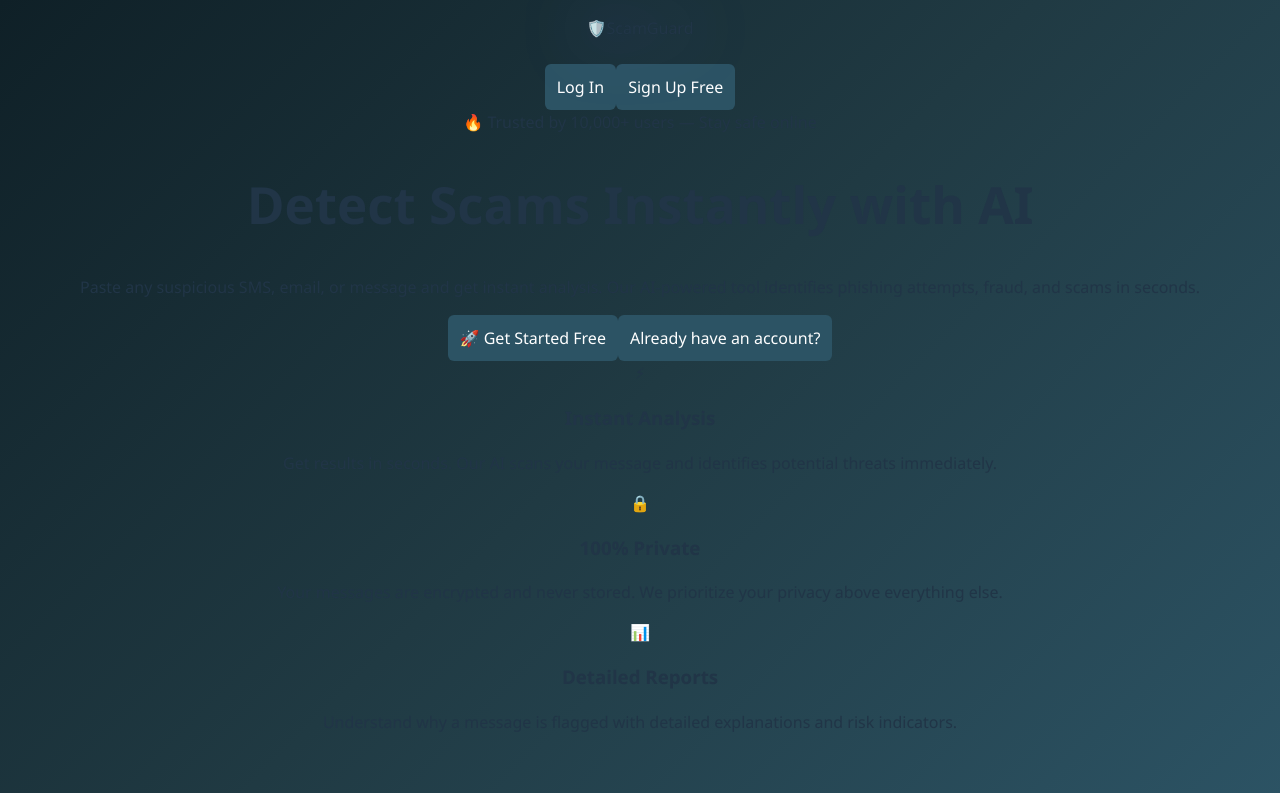
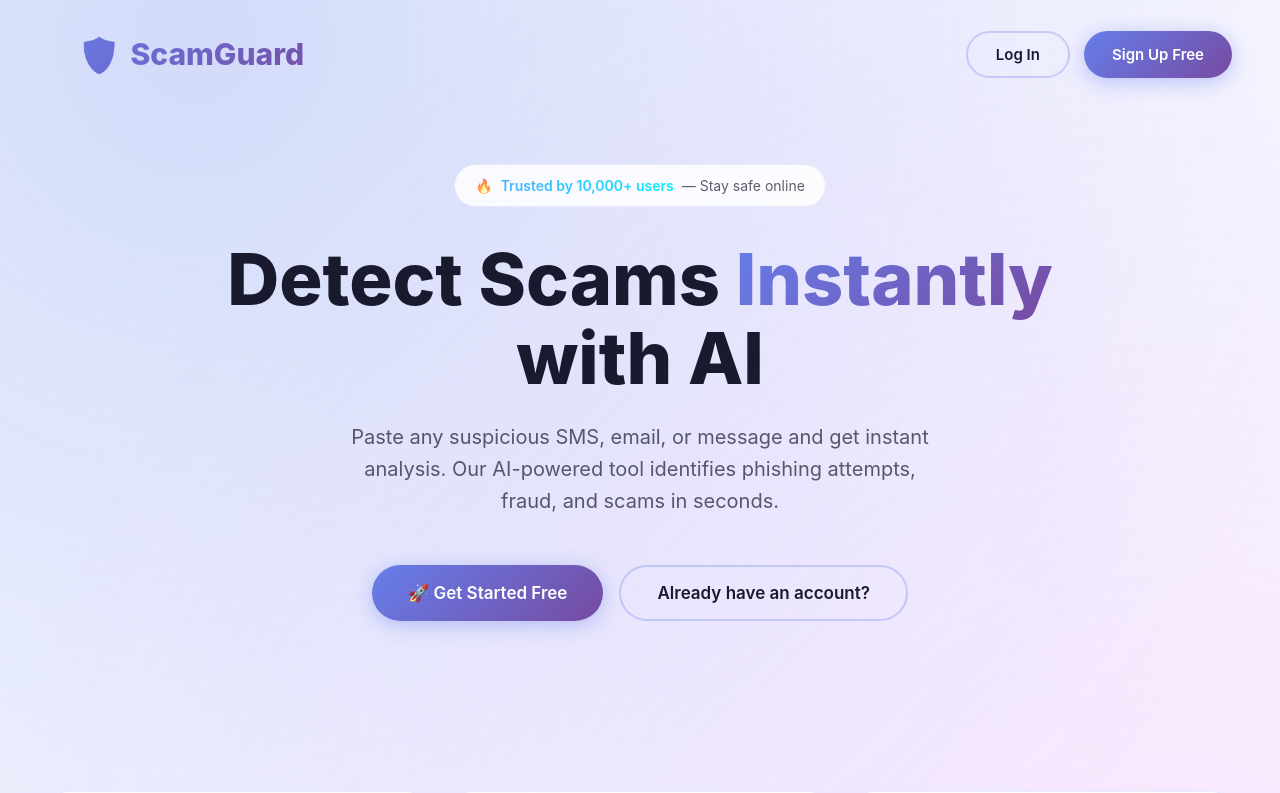
Before and after one commit to PALAK2305/phishing-scam-detection-ai, a React (Vite) app in the folder Frontend/: page / in a window 1280 px wide. Shown: the top 793 px of the page. Built offline with nearby package versions, Linux system fonts and the light colour scheme.

Commit message:
CSS updated

```diff
--- a/Frontend/src/Pages/app.css
+++ b/Frontend/src/Pages/app.css
@@ -1,162 +1,329 @@
-/* ===== Global ===== */
-body {
-  margin: 0;
-  font-family: "Segoe UI", Tahoma, sans-serif;
-  background: linear-gradient(135deg, #0f2027, #203a43, #2c5364);
+/* Gen-Z Vibrant Scam Detection App Styles */
+
+/* CSS Variables for theming */
+:root {
+  --primary-gradient: linear-gradient(135deg, #667eea 0%, #764ba2 100%);
+  --secondary-gradient: linear-gradient(135deg, #f093fb 0%, #f5576c 100%);
+  --accent-gradient: linear-gradient(135deg, #4facfe 0%, #00f2fe 100%);
+  --success-gradient: linear-gradient(135deg, #11998e 0%, #38ef7d 100%);
+  --danger-gradient: linear-gradient(135deg, #ff416c 0%, #ff4b2b 100%);
+  --warning-gradient: linear-gradient(135deg, #f7971e 0%, #ffd200 100%);
+
+  --bg-primary: #f8faff;
+  --bg-secondary: #ffffff;
+  --bg-card: rgba(102, 126, 234, 0.06);
+  --bg-glass: rgba(255, 255, 255, 0.85);
+
+  --text-primary: #1a1a2e;
+  --text-secondary: rgba(26, 26, 46, 0.7);
+  --text-muted: rgba(26, 26, 46, 0.5);
+
+  --border-color: rgba(102, 126, 234, 0.15);
+  --shadow-glow: 0 0 40px rgba(102, 126, 234, 0.2);
+  --shadow-card: 0 8px 32px rgba(102, 126, 234, 0.1);
+
+  --radius-sm: 8px;
+  --radius-md: 12px;
+  --radius-lg: 20px;
+  --radius-xl: 30px;
 }
 
-/* ===== Navbar ===== */
-.navbar {
-  height: 70px;
-  padding: 0 30px;
-  background-color: #0b1c26;
+* {
+  margin: 0;
+  padding: 0;
+  box-sizing: border-box;
+}
+
+body {
+  font-family: 'Inter', -apple-system, BlinkMacSystemFont, 'Segoe UI', Roboto, sans-serif;
+  background: var(--bg-primary);
+  color: var(--text-primary);
+  min-height: 100vh;
+  overflow-x: hidden;
+}
+
+/* ========== LANDING PAGE ========== */
+.landing-page {
+  min-height: 100vh;
+  background: var(--bg-primary);
+  position: relative;
+  overflow: hidden;
+  padding-top: 0px;
+
+}
+
+.landing-page::before {
+  content: '';
+  position: absolute;
+  top: -50%;
+  left: -50%;
+  width: 200%;
+  height: 200%;
+  background: radial-gradient(circle at 30% 30%, rgba(102, 126, 234, 0.25) 0%, transparent 50%),
+              radial-gradient(circle at 70% 70%, rgba(240, 147, 251, 0.2) 0%, transparent 50%);
+  animation: float 20s ease-in-out infinite;
+}
+
+@keyframes float {
+  0%, 100% { transform: translate(0, 0) rotate(0deg); }
+  33% { transform: translate(30px, -30px) rotate(5deg); }
+  66% { transform: translate(-20px, 20px) rotate(-5deg); }
+}
+
+.landing-nav {
+  display: flex;
+  justify-content: space-between;
+  align-items: center;
+  padding: 24px 48px;
+  position: relative;
+  z-index: 10;
+}
+
+.logo {
+  font-size: 30px;
+  font-weight: 800;
+  background: var(--primary-gradient);
+  -webkit-background-clip: text;
+  -webkit-text-fill-color: transparent;
+  background-clip: text;
   display: flex;
   align-items: center;
-  color: white;
-  font-size: 20px;
-  font-weight: bold;
+  gap: 10px;
 }
 
-/* ===== Buttons ===== */
-.btn {
-  padding: 12px;
-  background-color: #2c5364;
-  color: white;
-  border: none;
-  border-radius: 6px;
-  cursor: pointer;
-  font-size: 16px;
+.logo-icon {
+  font-size: 34px;
 }
 
-.btn:hover {
-  background-color: #203a43;
+.nav-buttons {
+  display: flex;
+  gap: 14px;
+
 }
 
-/* ===== Inputs ===== */
-input,
-textarea {
-  font-family: inherit;
-  font-size: 14px;
-  outline: none;
+.btn {
+  padding: 12px 28px;
+  border-radius: var(--radius-xl);
+  font-size: 15px;
+  font-weight: 600;
+  cursor: pointer;
+  transition: all 0.3s ease;
+  border: none;
+  display: inline-flex;
+  align-items: center;
+  justify-content: center;
+  gap: 7px;
 }
 
-/* ===== Home Page ===== */
-.home {
-  height: calc(100vh - 70px);
+.btn-outline {
+  background: transparent;
+  border: 2px solid rgba(102, 126, 234, 0.3);
+  color: var(--text-primary);
+}
+
+.btn-outline:hover {
+  border-color: rgba(102, 126, 234, 0.6);
+  background: rgba(102, 126, 234, 0.1);
+}
+
+.btn-primary {
+  background: var(--primary-gradient);
+  color: white;
+  box-shadow: 0 4px 20px rgba(102, 126, 234, 0.4);
+}
+
+.btn-primary:hover {
+  transform: translateY(-2px);
+  box-shadow: 0 6px 30px rgba(102, 126, 234, 0.5);
+}
+
+.btn-success {
+  background: var(--success-gradient);
+  color: white;
+}
+
+.btn-danger {
+  background: var(--danger-gradient);
+  color: white;
+}
+
+.hero-section {
   display: flex;
   flex-direction: column;
+  align-items: center;
   justify-content: center;
-  align-items: center;
   text-align: center;
-  color: white;
-  padding: 20px;
+  padding: 56px 24px 120px;
+  position: relative;
+  z-index: 10;
 }
 
-.home h1 {
-  font-size: 38px;
+.hero-badge {
+  display: inline-flex;
+  align-items: center;
+  gap: 8px;
+  background: var(--bg-glass);
+  backdrop-filter: blur(10px);
+  padding: 10px 20px;
+  border-radius: var(--radius-xl);
+  border: 1px solid var(--border-color);
+  font-size: 14px;
+  color: var(--text-secondary);
+  margin-bottom: 32px;
+}
+
+.hero-badge span {
+  background: var(--accent-gradient);
+  -webkit-background-clip: text;
+  -webkit-text-fill-color: transparent;
+  background-clip: text;
+  font-weight: 600;
+}
+
+.hero-title {
+  font-size: clamp(42px, 8vw, 72px);
+  font-weight: 800;
+  line-height: 1.1;
+  margin-bottom: 24px;
+  max-width: 900px;
+}
+
+.hero-title .gradient-text {
+  background: var(--primary-gradient);
+  -webkit-background-clip: text;
+  -webkit-text-fill-color: transparent;
+  background-clip: text;
+}
+
+.hero-subtitle {
+  font-size: 20px;
+  color: var(--text-secondary);
+  max-width: 600px;
+  line-height: 1.6;
+  margin-bottom: 48px;
+}
+
+.hero-cta {
+  display: flex;
+  gap: 16px;
+  flex-wrap: wrap;
+  justify-content: center;
+}
+
+.hero-cta .btn {
+  padding: 16px 36px;
+  font-size: 17px;
+}
+
+.features-section {
+  padding: 50px 48px;
+  position: relative;
+  z-index: 10;
+}
+
+.features-grid {
+  display: grid;
+  grid-template-columns: repeat(auto-fit, minmax(280px, 1fr));
+  gap: 24px;
+  max-width: 1200px;
+  margin: 0 auto;
+}
+
+.feature-card {
+  background: var(--bg-glass);
+  backdrop-filter: blur(20px);
+  border-radius: var(--radius-lg);
+  padding: 32px;
+  border: 1px solid var(--border-color);
+  transition: all 0.3s ease;
+}
+
+.feature-card:hover {
+  transform: translateY(-5px);
+  border-color: rgba(102, 126, 234, 0.3);
+  box-shadow: var(--shadow-glow);
+}
+
+.feature-icon {
+  width: 56px;
+  height: 56px;
+  border-radius: var(--radius-md);
+  display: flex;
+  align-items: center;
+  justify-content: center;
+  font-size: 28px;
+  margin-bottom: 20px;
+}
+
+.feature-icon.purple { background: var(--primary-gradient); }
+.feature-icon.blue { background: var(--accent-gradient); }
+.feature-icon.pink { background: var(--secondary-gradient); }
+
+.feature-card h3 {
+  font-size: 20px;
+  font-weight: 700;
   margin-bottom: 12px;
 }
 
-.home .subtitle {
-  font-size: 16px;
-  max-width: 520px;
-  margin-bottom: 30px;
-  opacity: 0.9;
+.feature-card p {
+  color: var(--text-secondary);
+  line-height: 1.6;
 }
 
-.home-btn {
-  width: 220px;
-  font-size: 18px;
-}
-
-/* ===== Login Page ===== */
-.center-wrapper {
-  height: calc(100vh - 70px);
-  display: flex;
-  justify-content: center;
-  align-items: center;
-}
-
-.card {
-  background: white;
-  padding: 30px;
-  width: 350px;
-  border-radius: 10px;
-  text-align: center;
-  box-shadow: 0 10px 25px rgba(0, 0, 0, 0.25);
-}
-
-.card h2 {
-  margin-bottom: 8px;
-}
-
-.subtitle {
-  font-size: 14px;
-  color: #666;
-  margin-bottom: 20px;
-}
-
-input {
-  width: 100%;
-  padding: 12px;
-  margin-bottom: 15px;
-  border-radius: 5px;
-  border: 1px solid #ccc;
-}
-
-.footer-text {
-  margin-top: 15px;
-  font-size: 14px;
-}
-
-.footer-text span {
-  color: #2c5364;
-  font-weight: bold;
-  cursor: pointer;
-}
-
-/* ===== Dashboard ===== */
-.dashboard {
-  max-width: 750px;
-  margin: 40px auto;
-  background: white;
-  padding: 30px;
-  border-radius: 10px;
-  text-align: center;
-  box-shadow: 0 10px 25px rgba(0, 0, 0, 0.25);
-}
-
-.dashboard h2 {
-  margin-bottom: 10px;
-}
-
-textarea {
-  width: 100%;
-  height: 160px;
-  padding: 15px;
-  margin: 20px 0;
-  border-radius: 6px;
-  border: 1px solid #ccc;
-  resize: none;
-}
-
-.result-box {
-  margin-top: 20px;
-  padding: 15px;
-  background: #ffecec;
-  color: #b30000;
-  font-weight: bold;
-  border-radius: 6px;
-}
-
-/* ===== Responsive ===== */
-@media (max-width: 600px) {
-  .card,
-  .dashboard {
-    width: 90%;
+/* ========== RESPONSIVE ========== */
+@media (max-width: 768px) {
+  .landing-nav {
+    padding: 16px 20px;
   }
 
-  .home h1 {
-    font-size: 28px;
+  .hero-section {
+    padding: 40px 20px 80px;
+  }
+
+  .features-section {
+    padding: 40px 20px;
+  }
+
+  .sidebar {
+    transform: translateX(-100%);
+    width: 260px;
+  }
+
+  .sidebar.open {
+    transform: translateX(0);
+  }
+
+  .main-content {
+    margin-left: 0;
+    padding: 20px;
+  }
+
+  .mobile-header {
+    display: flex;
+    align-items: center;
+    justify-content: space-between;
+    margin-bottom: 24px;
+  }
+
+  .menu-toggle {
+    background: var(--bg-glass);
+    border: 1px solid var(--border-color);
+    border-radius: var(--radius-md);
+    padding: 12px;
+    color: var(--text-primary);
+    cursor: pointer;
+    font-size: 20px;
+  }
+
+  .auth-card {
+    padding: 32px 24px;
+  }
+
+  .account-grid {
+    grid-template-columns: 1fr;
+  }
+
+  .stats-grid {
+    grid-template-columns: 1fr;
   }
 }
```
Also changed, not shown: 1 other file (tests, documents, lock files or other folders).
